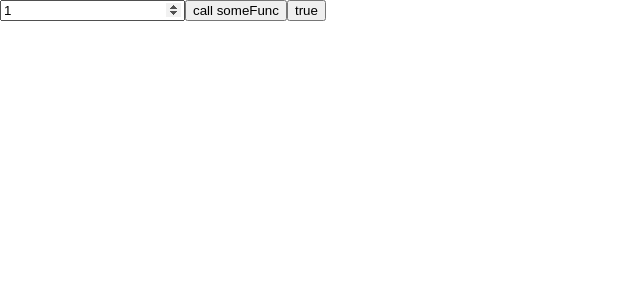
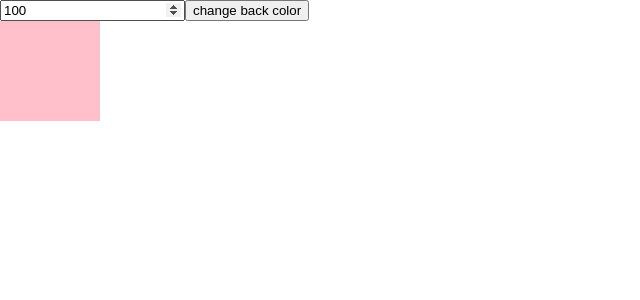
Before and after one commit to hyunwoo86/react_study, a React (Create React App) app in the folder react_study_room/: page / in a window 1280 px wide. Shown: the top 300 px of the page, without its empty margins (0-640 px from the left). Built offline with nearby package versions, Linux system fonts and the light colour scheme; the HTML template or start-up script is replaced by a standard one.

Commit message:
React Hooks에 취한다 - useCallback 짱 쉬운 강의 | 리액트 훅스 시리즈
useCallback 실전 확인

```diff
--- a/react_study_room/src/App.js
+++ b/react_study_room/src/App.js
@@ -1,42 +1,47 @@
 // import { send } from "process";
 import { useState, useMemo, useEffect, useCallback } from "react";
 import "./App.css";
+import Box from "./component/Box";
 
 function App() {
-  const [number, setNumber] = useState(1);
-  const [toggle, setToggle] = useState(true);
-  // const someFunction = () => {
-  //   console.log("somFunc : number " + number);
-  //   return;
+  const [size, setSize] = useState(100);
+  const [isDark, setIsDark] = useState(false);
+
+  const createBoxStyle = useCallback(() => {
+    return {
+      backgroundColor: "pink",
+      width: `${size}px`,
+      height: `${size}px`,
+    };
+  }, [size]);
+  // const createBoxStyle = () => {
+  //   return {
+  //     backgroundColor: "pink",
+  //     width: `${size}px`,
+  //     height: `${size}px`,
+  //   };
   // };
-
-  const someFunction = useCallback(() => {
-    console.log("somFunc : number " + number);
-    return;
-  }, [number]);
-
-  useEffect(() => {
-    console.log("useEffect");
-  }, [someFunction]);
-
   return (
-    <div>
+    <div
+      style={{
+        background: isDark ? "black" : "white",
+      }}
+    >
       <input
         type="number"
-        value={number}
+        value={size}
         onChange={(e) => {
-          setNumber(e.target.value);
+          setSize(e.target.value);
         }}
       ></input>
-
-      <button onClick={someFunction}>call someFunc</button>
       <button
         onClick={() => {
-          setToggle(!toggle);
+          setIsDark(!isDark);
         }}
       >
-        {toggle.toString()}
+        change back color
       </button>
+      <Box createBoxStyle={createBoxStyle}></Box>
     </div>
   );
 }
--- /dev/null
+++ b/react_study_room/src/component/Box.js
@@ -0,0 +1,14 @@
+import React, { useEffect, useState } from "react";
+
+const Box = ({ createBoxStyle }) => {
+  const [style, setStyle] = useState({});
+
+  useEffect(() => {
+    console.log("box 키우기");
+    setStyle(createBoxStyle());
+  }, [createBoxStyle]);
+
+  return <div style={style}> </div>;
+};
+
+export default Box;
```
